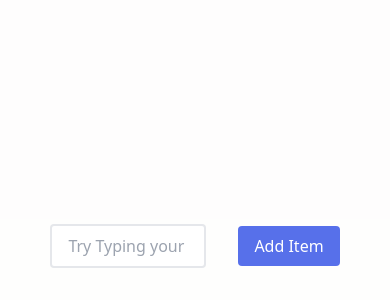
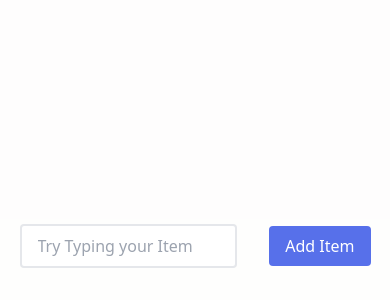
Before and after one commit to atonya-bravin/Full_Stack_To_Do_List, a React (Vite) app: page /tasks in a window 390 px wide. Shown: the part 544-844 px from the top of the page. Built offline with nearby package versions, Linux system fonts and the light colour scheme.

Commit message:
style: Implementation of resposiveness on all the containers
All the containers are now equal in width accross all screens.

```diff
--- a/src/Pages/TaskPage.tsx
+++ b/src/Pages/TaskPage.tsx
@@ -130,7 +130,7 @@ const TaskPage = () => {
                 ))}
             </div>
             {completedTasks.length >= 1 && (
-                <div className="w-[50%] py-[16px] flex flex-col gap-[24px] mt-[32px]">
+                <div className="w-[90%] md:w-[75%] lg:w-[50%] py-[16px] flex flex-col gap-[24px] mt-[32px]">
                     <div className="w-full py-[16px] px-[16px] bg-[#2E4DE6] bg-opacity-80 text-white font-medium text-center rounded-[4px]">
                         Completed
                     </div>
@@ -162,9 +162,9 @@ const TaskPage = () => {
                     ))}
                 </div>
             )}
-            <div className="absolute bottom-[32px] w-full flex flex-row items-center justify-center gap-[32px]">
+            <div className="absolute bottom-[32px] w-[90%] md:w-[75%] lg:w-[50%] flex flex-row items-center justify-center gap-[32px]">
                 <input
-                    className="w-[40%] border-[2px] py-[8px] px-[16px] rounded-[4px]"
+                    className="w-full border-[2px] py-[8px] px-[16px] rounded-[4px]"
                     placeholder="Try Typing your Item"
                     value={myTask}
                     onChange={(e)=>{
@@ -174,7 +174,7 @@ const TaskPage = () => {
                     onKeyDown={handleEnter}
                 />
                 <div
-                    className="px-[16px] py-[8px] rounded-[4px] font-medium bg-[#2E4DE6] bg-opacity-80 text-white"
+                    className="px-[16px] py-[8px] rounded-[4px] font-medium bg-[#2E4DE6] bg-opacity-80 text-white text-nowrap"
                     onClick={() => {
                         setTasks([myTask, ...tasks]);
                         setMyTask("");
```
